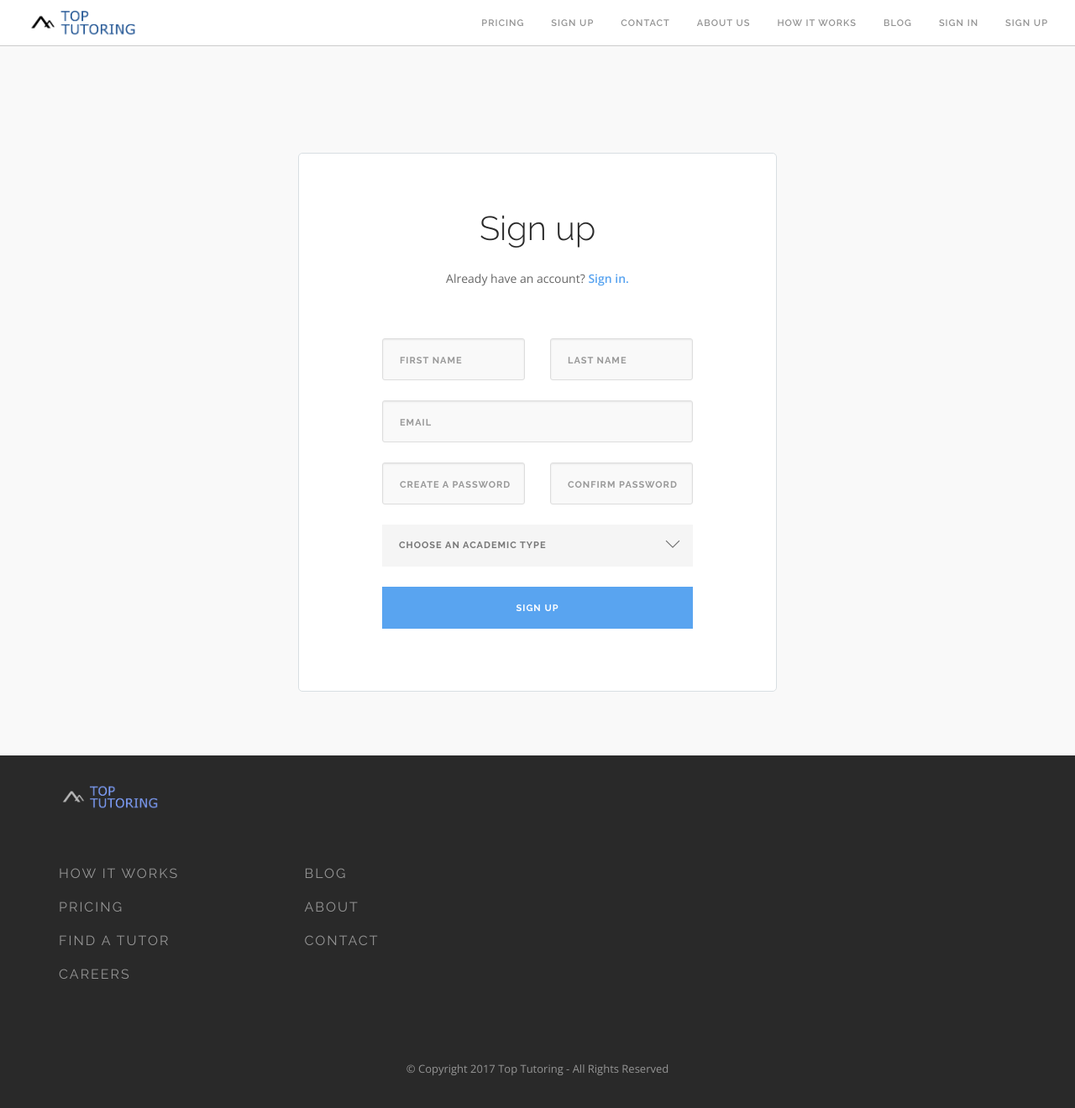
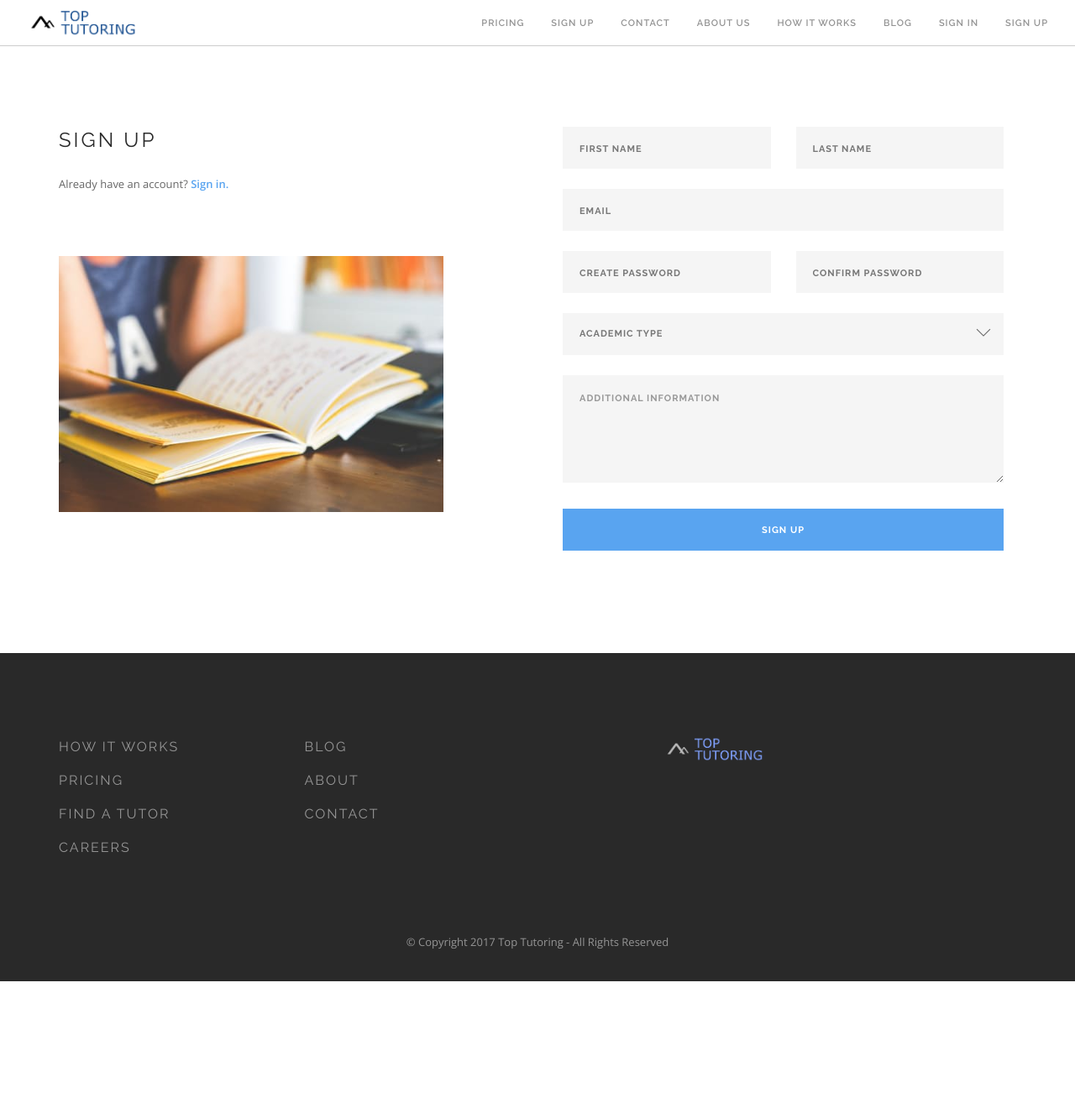
Before and after one commit to toptutoring/ttutoring, a Jekyll site: the page built from sign_up/index.html, in a window 1280 px wide. Shown: the whole page at 84% size. Built offline with Jekyll 4.4.1, drawn with Linux system fonts in a browser that asks for light colours; after the commit the page ends 1169 px from its top, so only the background shows below that.

Commit message:
Update footer and redesign sign up page
This also updates the Careers page

```diff
--- a/_includes/footer.html
+++ b/_includes/footer.html
@@ -1,12 +1,5 @@
-<footer class="footer-2 bg-dark pt96 pt-xs-40">
+<footer class="footer-2 bg-dark pt96 pt-xs-40 footer-top-padding">
         <div class="container">
-          <div class="row mb64 mb-xs-24">
-            <div class="col-sm-12">
-              <a href="#">
-                <div class="vnu"><img alt="logo" class="image-xxs" src="/img/topTutoringdarktransparent.png"></div>
-              </a>
-            </div>
-          </div>
           <div class="row mb64 mb-xs-24">
             <div class="col-md-3 col-sm-4">
               <ul>
@@ -34,7 +27,10 @@
                 <li><a href="#"><i class="ti-vimeo-alt"></i></a></li>
               </ul>
             </div> -->
-          </div>
+            <a href="{{ site.url }}">
+            <div class="vnu footer-img"><img alt="logo" class="image-xxs" src="/img/topTutoringdarktransparent.png"></div>
+            </div>
+            </a>
 
           <div class="row fade-half">
             <div class="col-sm-12 text-center">
--- a/css/custom.css
+++ b/css/custom.css
@@ -247,3 +247,15 @@ textarea::-webkit-input-placeholder {
     padding-top: 50px;
 
 }
+
+.careers-padding {
+  padding: 70px 0;
+}
+
+.footer-top-padding {
+  padding-top: 100px;
+}
+
+.footer-img {
+  padding-left: 150px;
+}
--- a/sign_up/index.html
+++ b/sign_up/index.html
@@ -4,53 +4,65 @@ title: Sign up
 permalink: /sign_up/
 weight: 1
 ---
+
 <div class="main-container">
-  <section class="white-cover fullscreen">
-    <div class="container v-align-transform  sign-up-container text-center">
-      <div class="col-md-6 col-md-offset-3 bordered-block">
-        <h2>Sign up</h2>
-        <p>Already have an account?  <a href="http://app.toptutoring.com/sign_in">Sign in.</a></p>
-        <div class="form-container col-md-10 col-md-offset-1">
-          <form method="POST" name="sign-up" id="user-sign-up" class="signup-form">
+<section>
+  <div class="container">
+      <div class="row">
+          <div class="col-sm-6 col-md-5">
+              <h4 class="uppercase">Sign Up</h4>
+              <p>
+                  Already have an account?
+                  <a href="http://app.toptutoring.com/sign_in">Sign in.</a>
+              </p>
+              <img class = "contact-us-image" src = "/img/yellownotebook.jpg">
 
-            <div class="col-md-6">
-              <input class="form-control signup-input" type="text" name="name" id="first-name" placeholder="First Name" required>
+              <p>&nbsp; &nbsp; &nbsp; &nbsp; &nbsp; &nbsp;&nbsp;<br><br>
+              </p>
+          </div>
+          <div class="col-sm-6 col-md-6 col-md-offset-1">
+                <form method="POST" name="sign-up" class="form-email" data-success="Thanks for your submission, we will be in touch shortly." data-error="Please fill all fields correctly.">
+
+                  <div class= col-md-6>
+                  <input type="text" class="validate-required" placeholder="First Name" required type="text" name="name" id="first-name" placeholder="First Name" required>
                   </div>
 
-            <div class="col-md-6">
-              <input class="form-control signup-input" type="text" name="name" id="last-name" placeholder="Last Name" required>
+                  <div class = col-md-6>
+                  <input type="text" class="validate-required" name="name" id="last-name" placeholder="Last Name" required>
                   </div>
 
-            <div class="col-md-12">
-              <input class="form-control signup-input" type="text" name="email" id="email" placeholder="Email" required>
+                  <div class = col-md-12>
+                  <input type="text" class="validate-required validate-email" name="Email" id="email" placeholder="Email" required>
                   </div>
 
-            <div class="col-md-6">
-              <input class="form-control signup-input" type="password" name="password" id="password" placeholder="Create a Password" required>
+                  <div class = col-md-6>
+                  <input type="password" class="validate-required validate-password" name="password" id="password" placeholder="Create Password" required>
                   </div>
 
-            <div class="col-md-6">
-              <input class="form-control signup-input" type="password" name="password_confirm" id="password-confirm" placeholder="Confirm Password" required>
+                  <div class = col-md-6>
+                  <input type="password" class="validate-required validate-password" name="password_confirm" id="password-confirm" placeholder="Confirm Password" required>
                   </div>
 
-            <div class="col-md-12 select-option">
+                  <div class = "col-md-12 select-option">
                   <i class="ti-angle-down"></i>
                   <select class="wpcf7-form-control wpcf7-select" id="academic-type" required>
-                <option value="">Choose an academic type</option>
+                  <option value="">Academic type</option>
                     <option value="Test Prep">Test Prep</option>
-                <option value="Academic">Academic</option>
+                    <option value="Academic">Subject Tutoring</option>
                   </select>
                   </div>
 
-            <div class="form-errors"></div>
+                  <div class ="col-md-12">
+                    <textarea class="validate-required" name="message" rows="4" placeholder="Additional Information"></textarea>
+                  </div>
 
                   <div class="col-md-12">
                   <input class="btn btn-lg btn-blue" type="submit" name="submit" id="signupSubmit" value="Sign up">
                   </div>
 
                 </form>
+
             </div>
         </div>
       </div>
-  </section>
-</div>
+</section></div>
```
Also changed, not shown: careers/index.html (+11 -10 lines), img/yellownotebook.jpg (added). Lines whose indentation alone changed are shown as unchanged.
